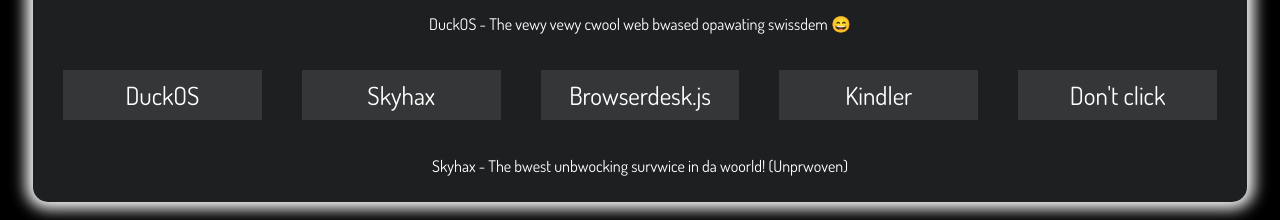
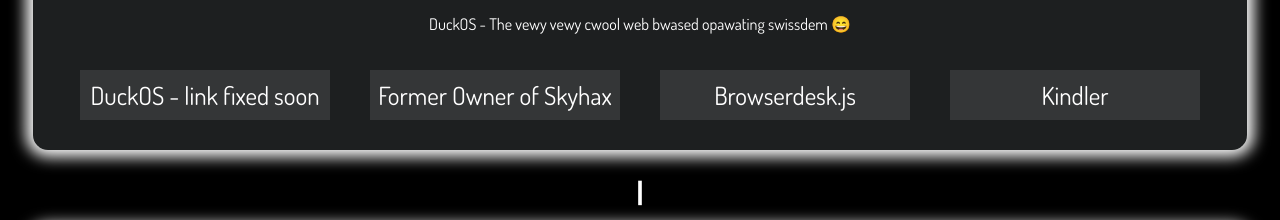
Before and after one commit to GikitSRC/bio, a plain HTML site: page index.html in a window 1280 px wide. Shown: the part 404-624 px from the top of the page. Drawn offline with nearby package versions, Linux system fonts and the light colour scheme.

Commit message:
Update index.html

```diff
--- a/index.html
+++ b/index.html
@@ -32,11 +32,11 @@
     <p>DuckOS - The vewy vewy cwool web bwased opawating swissdem 😄</p>
     <br>
     <div class="horizantal">
-      <div class="btn cross-btn" onclick="window.open('https://skyhax.xyz/directories/duckos.html', '_blank');">
-        <span>DuckOS</span>
+      <div class="btn cross-btn" onclick="window.open('', '_blank');">
+        <span>DuckOS - link fixed soon</span>
       </div>
       <div class="btn cross-btn" onclick="window.open('https://skyhax.xyz', '_blank');">
-        <span>Skyhax</span>
+        <span>Former Owner of Skyhax</span>
       </div>
       <div class="btn cross-btn" onclick="window.open('https://github.com/GikitSRC/browserdesk.js', '_blank');">
         <span>Browserdesk.js</span>
@@ -44,13 +44,9 @@
       <div class="btn cross-btn" onclick="window.open('https://github.com/GikitSRC/Kindler', '_blank');">
         <span>Kindler</span>
       </div>
-      <div class="btn cross-btn" onclick="window.open('https://www.highwaycpmrevenue.com/qzqb1m319g?key=970cde9179f513b49c069cf59d40fb00', '_blank');">
-        <span>Don't click</span>
-      </div>
       <br>
     </div>
     <br>
-    <p>Skyhax - The bwest unbwocking survwice in da woorld! (Unprwoven)</p>
   </div>
   <div class="vhr animate__animated animate__fadeIn animate__delay-1s animate__slow"><h1>|</h1></div>
   <div class="skills animate__animated animate__fadeIn animate__delay-2s animate__slow">
@@ -90,7 +86,7 @@
   <div class="socials animate__animated animate__fadeIn animate__delay-4s animate__slow">
     <h1>My Social Profiles:</h1>
     <div class="horizantal">
-      <div class="socialsbtn" onclick="window.open('https://discord.gg/7UepkVT9j3', '_blank');">
+      <div class="socialsbtn" onclick="window.open('', '_blank');">
         <img class="socialimg" src="/images/discord.jpg">
       </div>
       <div class="socialsbtn" onclick="window.open('https://open.spotify.com/user/qisbblpwwguw6hxn2iiw25w90', '_blank');">
```
